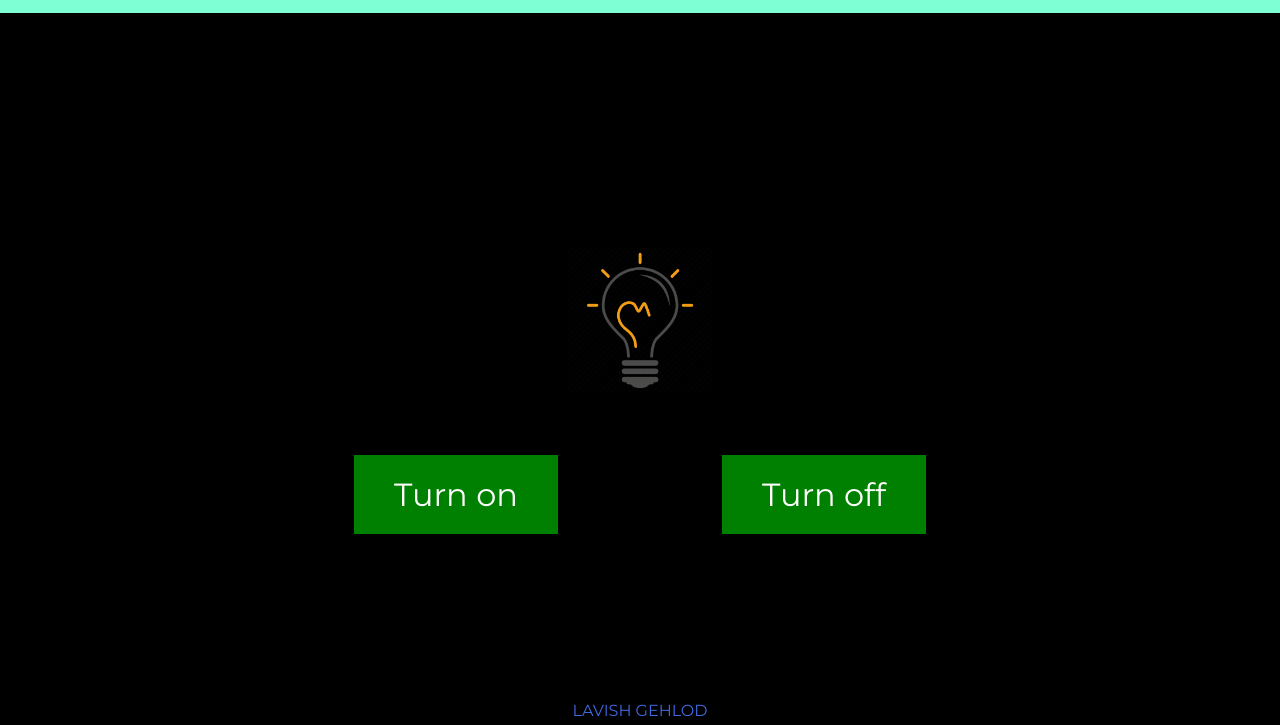
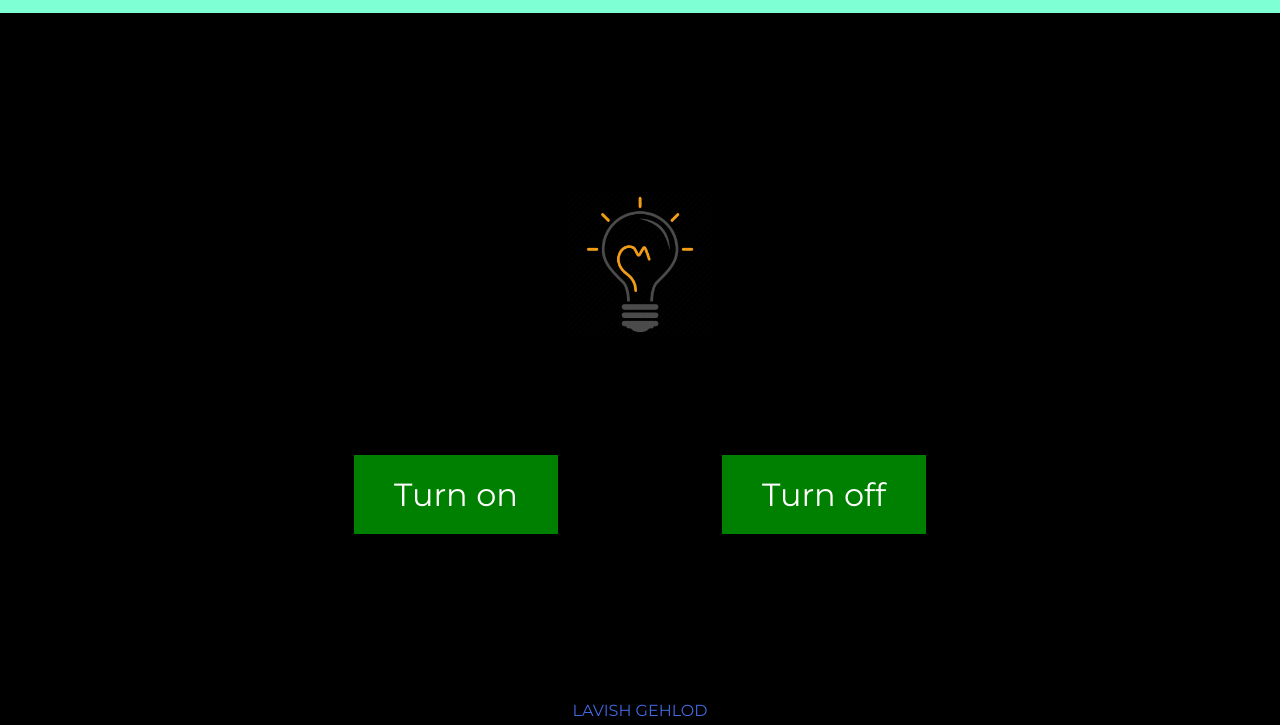
Before and after one commit to LAVI9966/Turn-on-off-light, a plain HTML site: page index.html in a window 1280 px wide. Shown: the part 75-800 px from the top of the page. Drawn offline with Linux system fonts and the light colour scheme.

Commit message:
Update style.css

```diff
--- a/style.css
+++ b/style.css
@@ -32,7 +32,7 @@ h1{
 }
 img{
     position: fixed;
-    top: 40%;
+    top: 33%;
 }
 .bot{
     position: fixed;
```
